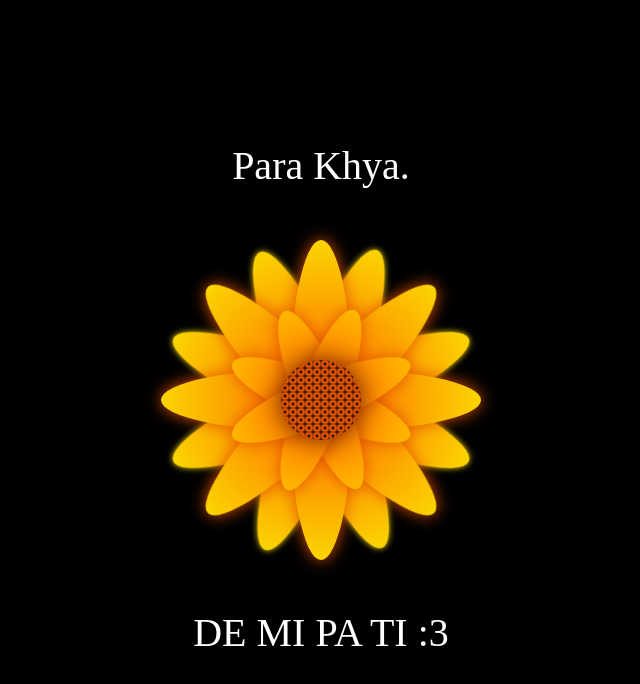
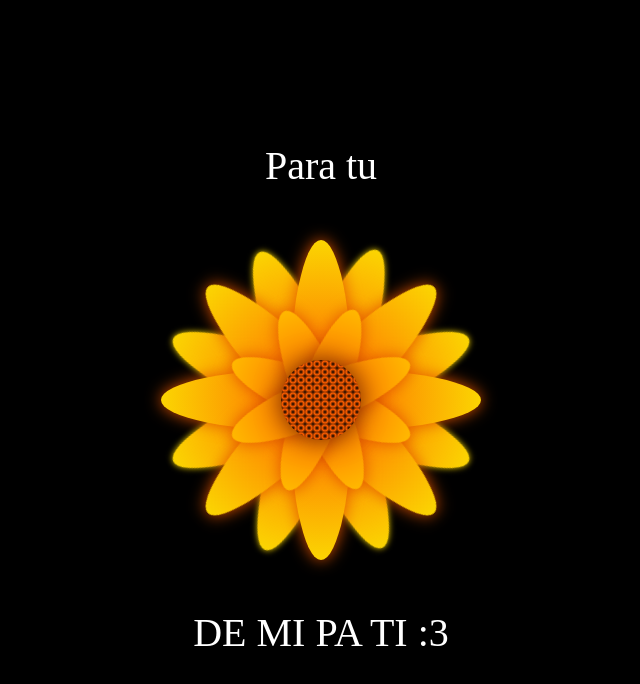
Before and after one commit to Piero2028/pa-khya, a plain HTML site: page flores_amarillas-main/docs/index.html in a window 1280 px wide. Shown: the whole page, without its empty margins (319-959 px from the left). Drawn offline with Linux system fonts and the light colour scheme.

Commit message:
index.html

```diff
--- a/flores_amarillas-main/docs/index.html
+++ b/flores_amarillas-main/docs/index.html
@@ -10,7 +10,7 @@
 <body>
 
 <div class="flower">
-    <div class="text-above">Para Khya.</div>
+    <div class="text-above">Para tu</div>
     <div class="mid">
     </div>
     <div class="Petal1 p1">
```
